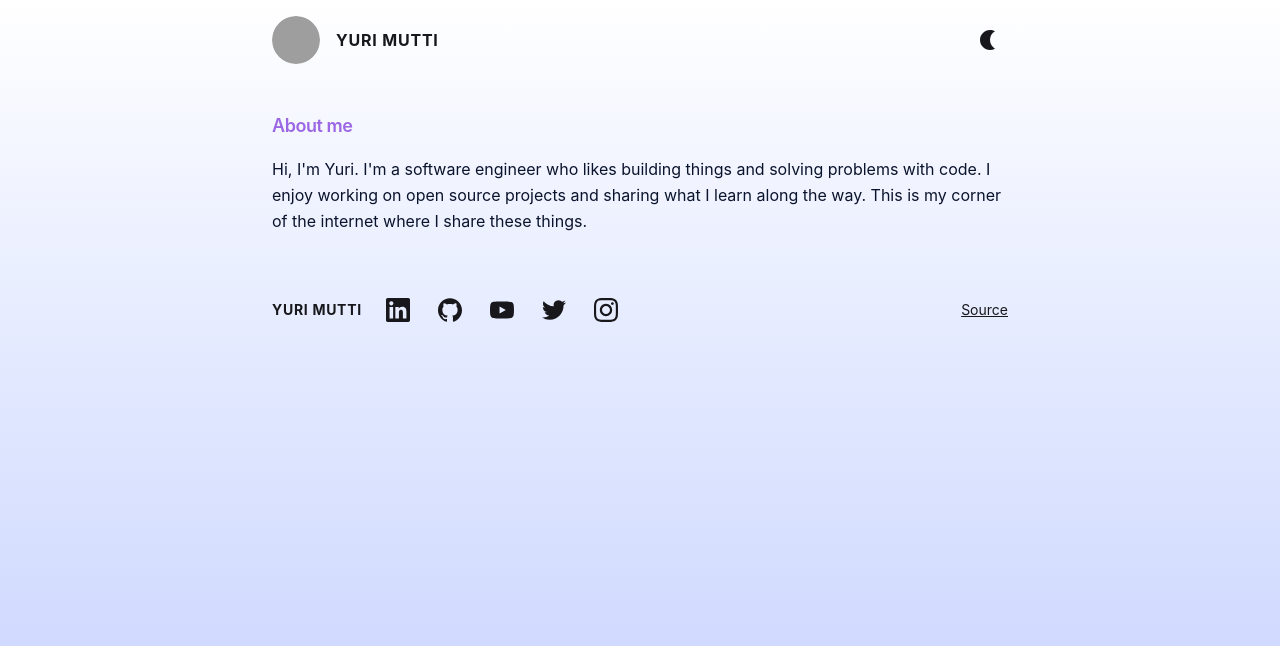
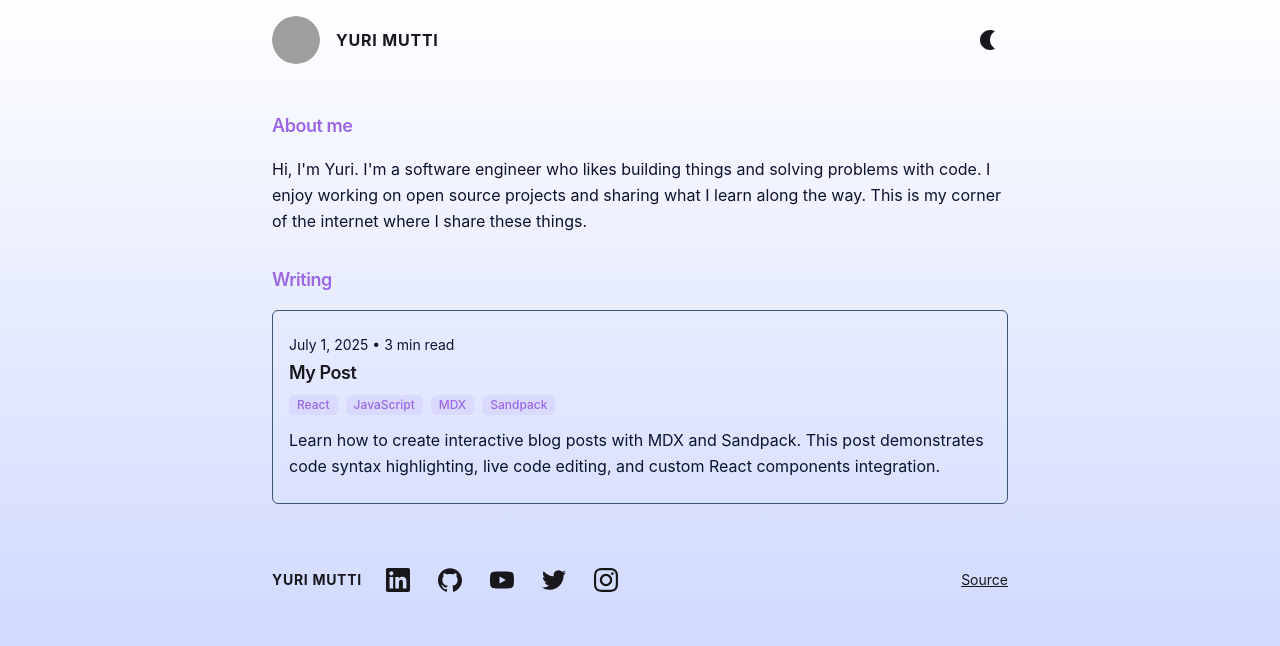
Before and after one commit to yurimutti/yurimutti.com, a Next.js app: page / in a window 1280 px wide. Shown: the top 646 px of the page. Built offline with nearby package versions, Linux system fonts and the light colour scheme; grey boxes are pictures that could not be loaded.

Commit message:
fix: youtube

```diff
--- a/src/app/page.tsx
+++ b/src/app/page.tsx
@@ -1,7 +1,6 @@
-// import { getBlogPosts } from '@/utils/blog';
-// import Link from 'next/link';
+import { getBlogPosts } from '@/utils/blog';
 import { prodUrl } from './sitemap';
-// import { PostCard } from '@/components/blog/post/post-card';
+import { PostCard } from '@/components/blog/post/post-card';
 
 export const metadata = {
   title: 'Yuri Mutti',
@@ -21,7 +20,7 @@ export const metadata = {
 };
 
 export default function Home() {
-  // const posts = getBlogPosts().slice(0, 5);
+  const posts = getBlogPosts().slice(0, 5);
 
   return (
     <main>
@@ -63,7 +62,7 @@ export default function Home() {
           </p>
         </section>
 
-        {/*  TODO: WIP <section className="grid gap-2">
+        <section className="grid gap-2">
           <h2 className="text-accent text-xl sm:text-md md:text-lg font-semibold tracking-tight mb-2">
             Writing
           </h2>
@@ -73,19 +72,7 @@ export default function Home() {
               <PostCard key={post.slug} post={post} />
             ))}
           </section>
-        </section> */}
-
-        {/*  TODO: WIP <section className="grid gap-2">
-          <h2 className="text-accent text-xl sm:text-md md:text-lg font-semibold tracking-tight mb-2">
-            Featured Repositories
-          </h2>
         </section>
-
-        <section className="grid gap-2">
-          <h2 className="text-accent text-xl sm:text-md md:text-lg font-semibold tracking-tight mb-2">
-            Recent Projects
-          </h2>
-        </section> */}
       </section>
     </main>
   );
--- a/src/components/social-icons/index.tsx
+++ b/src/components/social-icons/index.tsx
@@ -24,7 +24,7 @@ const socialNetworks = [
   {
     name: 'youtube',
     icon: SiYoutube,
-    link: 'https://www.youtube.com/@muttiyuri',
+    link: 'https://www.youtube.com/@yuri-mutti',
   },
   {
     name: 'twitter',
```
